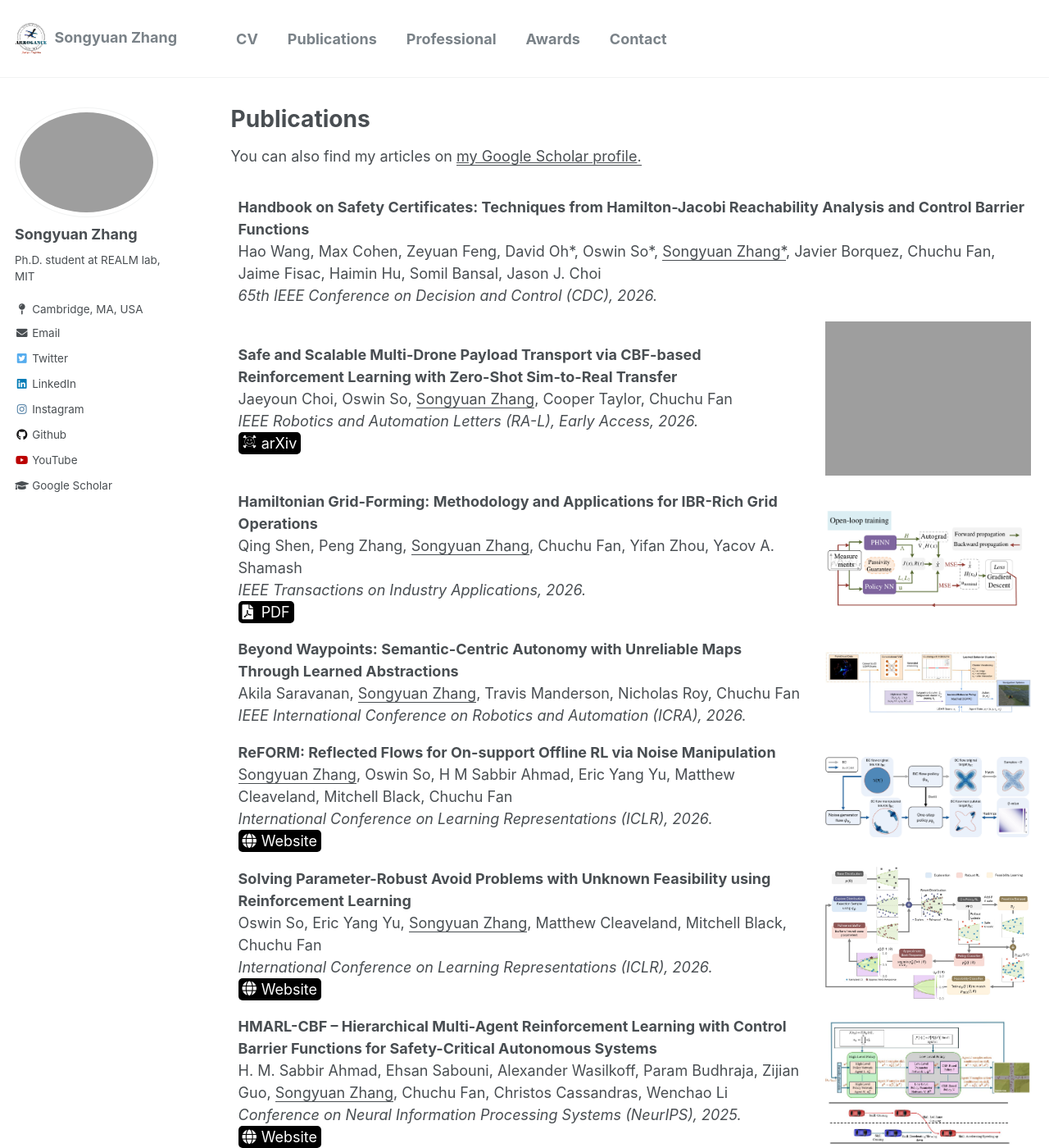
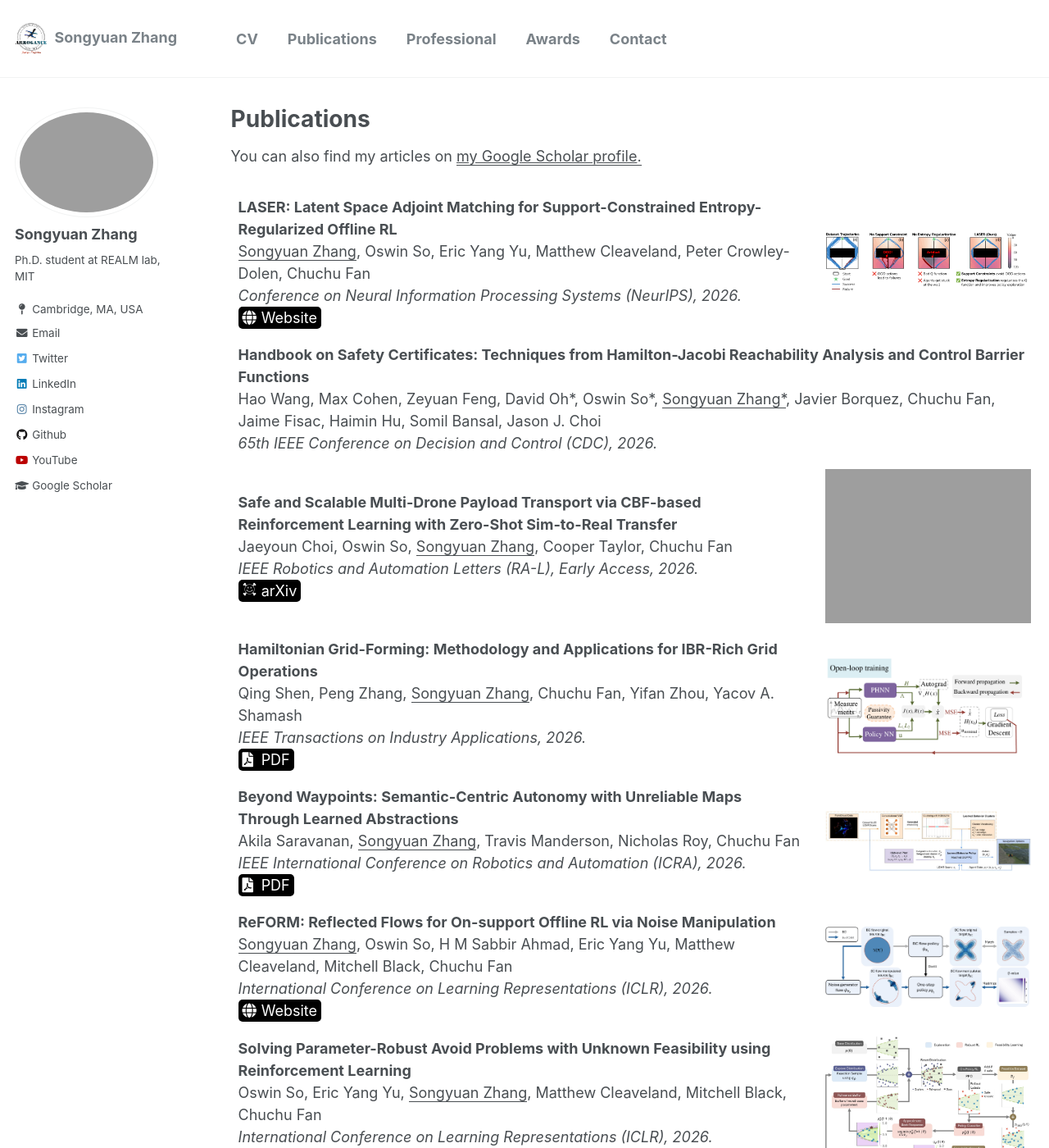
Before and after one commit to syzhang092218-source/syzhang092218-source.github.io, a Jekyll site: the page built from _pages/publications.html, in a window 1280 px wide and 1400 px high. Shown: the whole window at 82% size. Built offline with Jekyll 4.4.1, drawn with Linux system fonts in a browser that asks for light colours; some web fonts are replaced.

Commit message:
Update publications and CV with LASER and ICRA links

```diff
--- a/_pages/publications.html
+++ b/_pages/publications.html
@@ -17,11 +17,40 @@ author_profile: true
         border: none;
         font-size: 18px;
     }
+    .publication-highlight {
+        color: #c62828;
+    }
 </style>
 
 
 <table style="width: 100%; margin-top: -10px;" cellspacing="0" border="0">
 <tbody>
+    <tr>
+        <td>
+            <b>
+                LASER: Latent Space Adjoint Matching for Support-Constrained Entropy-Regularized Offline RL
+            </b>
+            <br>
+                <u>Songyuan Zhang</u>, Oswin So, Eric Yang Yu, Matthew Cleaveland, Peter Crowley-Dolen, Chuchu Fan
+            <br>
+            <i>
+                Conference on Neural Information Processing Systems (NeurIPS), 2026.
+            </i>
+            <br>
+                <span class="link-block" style="background-color:black; border-radius: 5px; padding-left: 5px; padding-right: 5px; display: inline-block">
+                    <a href="https://mit-realm.github.io/laser/" style="text-decoration: none">
+                    <span class="icon" style="color:white;">
+                        <i class="fas fa-globe" aria-hidden="true"></i>
+                    </span>
+                    <span style="color:white;">Website</span>
+                    </a>
+                </span>
+            <br>
+        </td>
+        <td>
+            <img src="{{ '/_pages/publication_teasers/laser.png' | relative_url }}" alt="LASER reach-avoid comparison showing the benefits of support constraints and entropy regularization" style="width: 500px;" hspace="5" vspace="0" align="center"/>
+        </td>
+    </tr>
     <tr>
         <td colspan="2">
             <b>
@@ -99,16 +128,16 @@ author_profile: true
             <i>
                 IEEE International Conference on Robotics and Automation (ICRA), 2026.
             </i>
-            <!-- <br>
+            <br>
                 <span class="link-block" style="background-color:black; border-radius: 5px; padding-left: 5px; padding-right: 5px; display: inline-block">
-                    <a href="https://bu-depend-lab.github.io/reform/" style="text-decoration: none">
+                    <a href="https://ieeexplore.ieee.org/abstract/document/11696272" style="text-decoration: none">
                     <span class="icon" style="color:white;">
-                        <i class="fas fa-globe"></i>
+                        <i class="fas fa-file-pdf" aria-hidden="true"></i>
                     </span>
-                    <span style="color:white;">Website</span>
+                    <span style="color:white;">PDF</span>
                     </a>
                 </span>
-            <br> -->
+            <br>
         </td>
         <td>
             <img src="https://syzhang092218-source.github.io/_pages/publication_teasers/ICRA2026.jpg?raw=true" alt="Photo" style="width: 500px;" hspace="5" vspace="0" align="center"/>
@@ -202,7 +231,7 @@ author_profile: true
                 <u>Songyuan Zhang*</u>, Oswin So*, Mitchell Black, Zachary Serlin, Chuchu Fan
             <br>
             <i>
-                Proceedings of Robotics: Science and Systems (RSS), 2025. <b>[Best Student Paper Award]</b>
+                Proceedings of Robotics: Science and Systems (RSS), 2025. <b class="publication-highlight">[Best Student Paper Award]</b>
             </i>
             <br>
                 <span class="link-block" style="background-color:black; border-radius: 5px; padding-left: 5px; padding-right: 5px; display: inline-block">
@@ -477,7 +506,7 @@ author_profile: true
                 <u>Songyuan Zhang</u>, Yumeng Xiu, Guannan Qu, Chuchu Fan
             <br>
             <i>
-                5th Annual Learning for Dynamics & Control Conference (L4DC), 2023. <b>[Oral]</b>
+                5th Annual Learning for Dynamics & Control Conference (L4DC), 2023. <b class="publication-highlight">[Oral]</b>
             </i>
             <br>
                 <span class="link-block" style="background-color:black; border-radius: 5px; padding-left: 5px; padding-right: 5px; display: inline-block">
```
Also changed, not shown: _pages/about.md (+2 -1 lines), _pages/cv.md (+1 -1 lines), _pages/publication_teasers/laser.png (added), 2 other files.
